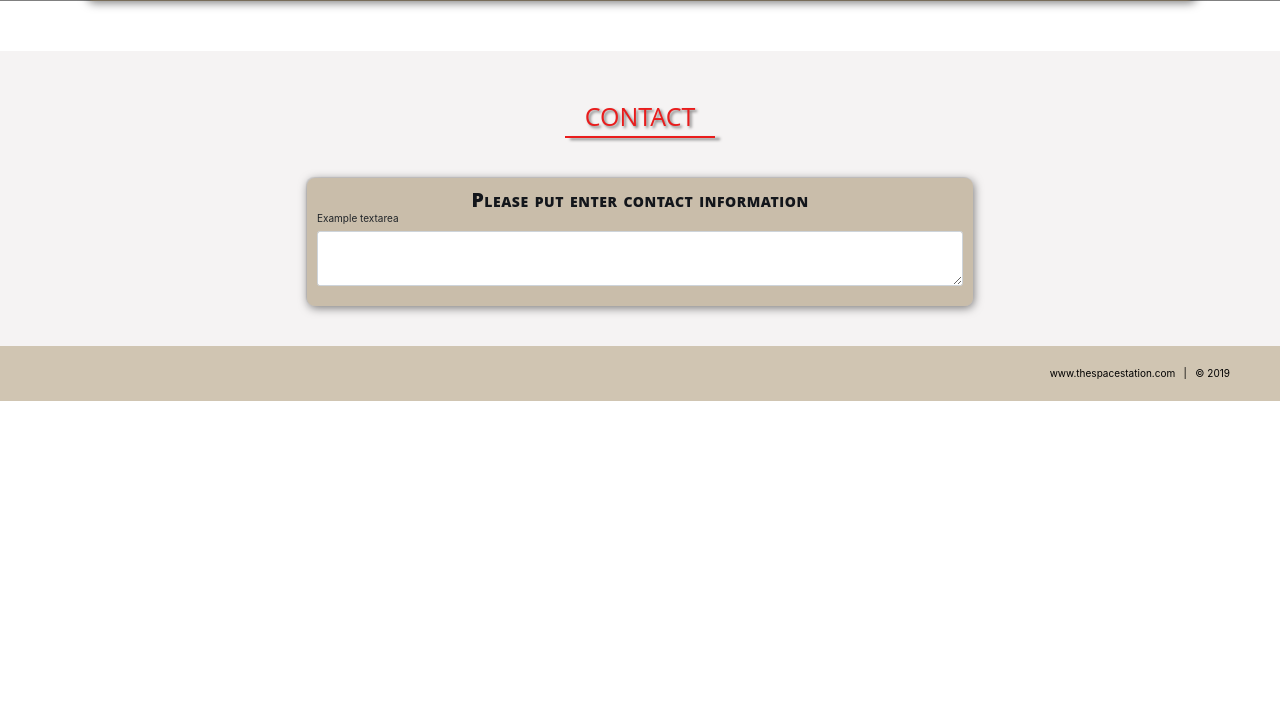
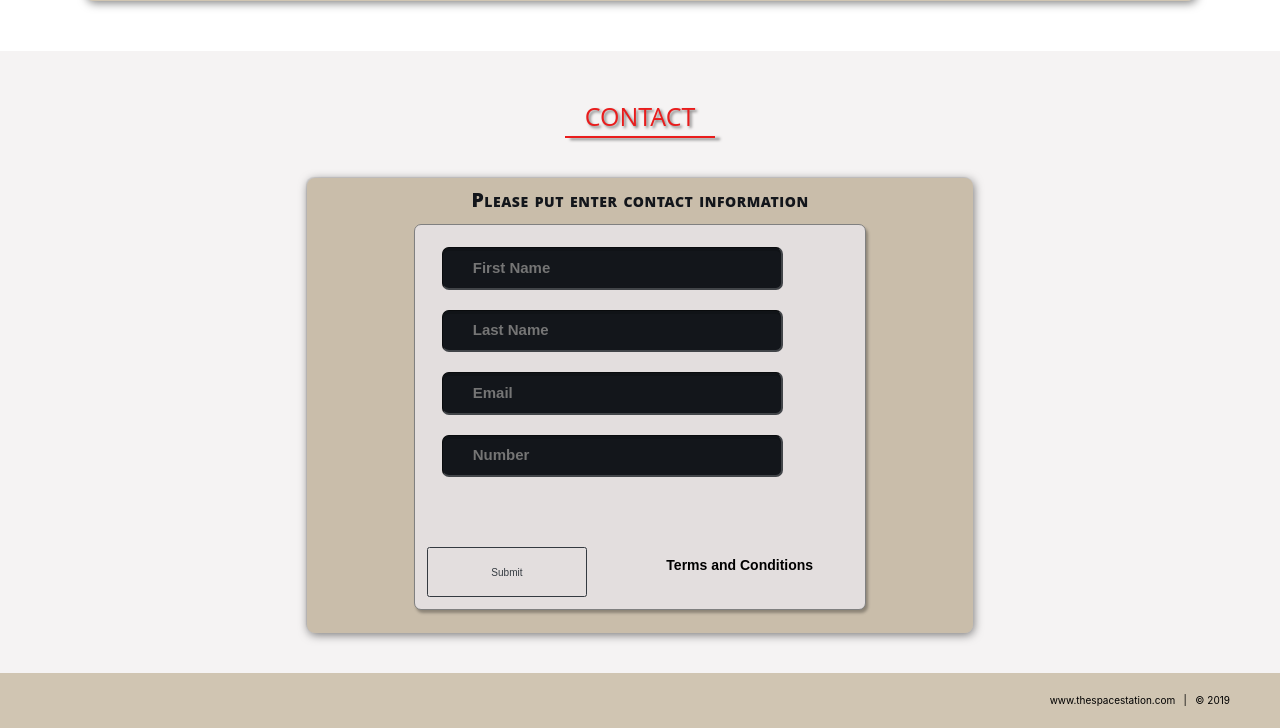
Before and after one commit to ZMyles/Simple-Webpage, a plain HTML site: page index.html in a window 1280 px wide. Shown: the part 1733-2461 px from the top of the page. Before the commit the page ends 2134 px from the top, so only its background shows below. Drawn offline with nearby package versions, Linux system fonts and the light colour scheme.

Commit message:
commit-m used a boostrap style to change the look of the Submit button in the form section

```diff
--- a/css/animations.css
+++ b/css/animations.css
@@ -105,7 +105,3 @@
 .photo:hover img {
 	transform: scale(1.1);
 }
-
-section {
-	background-color: gray;
-}
--- a/css/style.css
+++ b/css/style.css
@@ -377,3 +377,10 @@ section {
     width: 1170px;
   }
 }
+
+
+.boot-button {
+	width: 160px;
+	height: 50px;
+
+}
--- a/index.html
+++ b/index.html
@@ -176,13 +176,7 @@
                   Please provide us with your basic contact information.
               </p> -->
 
-              <div class="form-group">
-                <label for="exampleFormControlTextarea1">Example textarea</label>
-                <textarea class="form-control" id="exampleFormControlTextarea1" rows="3"></textarea>
-              </div>
-
-
-              <!-- <div class="form-rsvp" >
+              <div class="form-rsvp" >
                 <form action="" method="post">
                   <input class="rsvp" type="text" value="" placeholder="First Name">
                   <input class="rsvp" type="text" value="" placeholder="Last Name">
@@ -193,11 +187,15 @@
                       Terms and Conditions
                     </label>
                   </div>
-                  <div class="submit">
+
+                  <!-- <div class="submit">
                       <input type="submit" value="Submit">
-                  </div>
+                  </div> -->
+
+                  <button type="button" class="btn boot-button btn-outline-dark">Submit</button>
+
                 </form>
-              </div> -->
+              </div>
           </div>
 
         </div>
```
